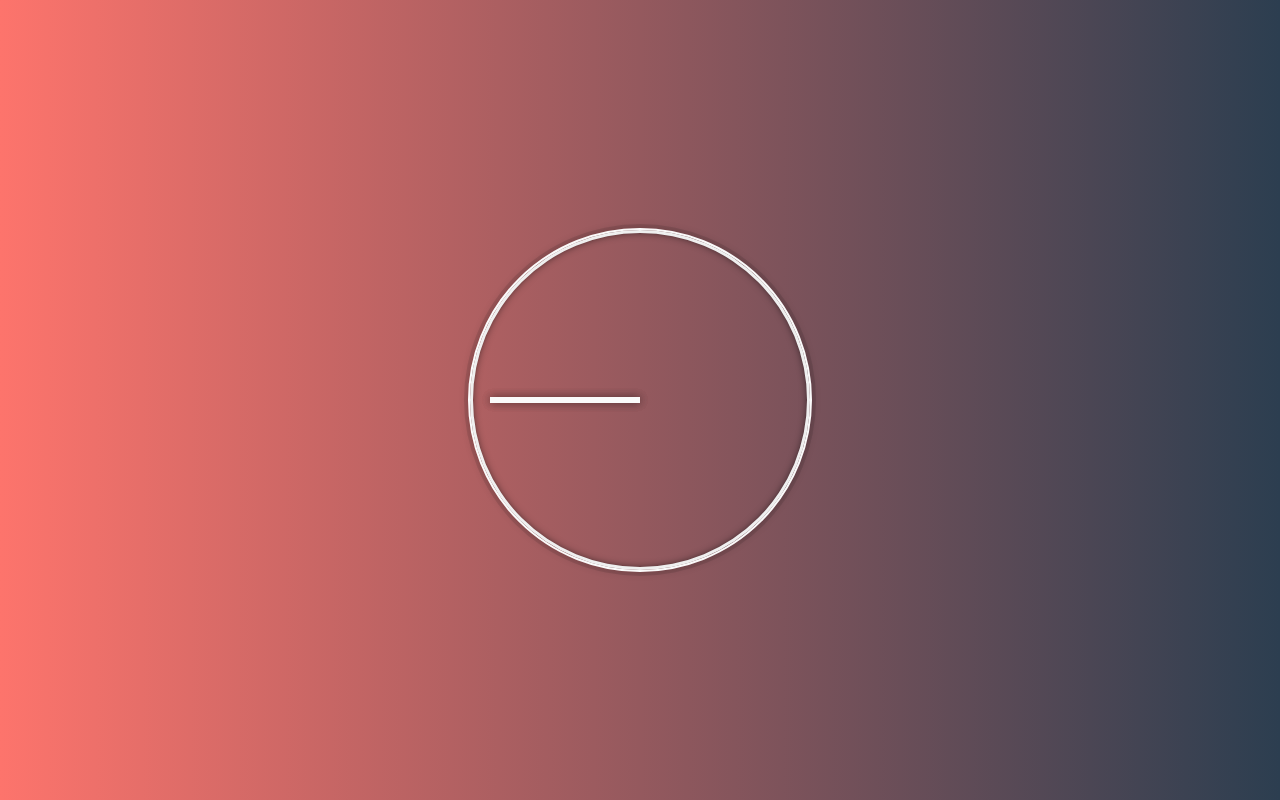
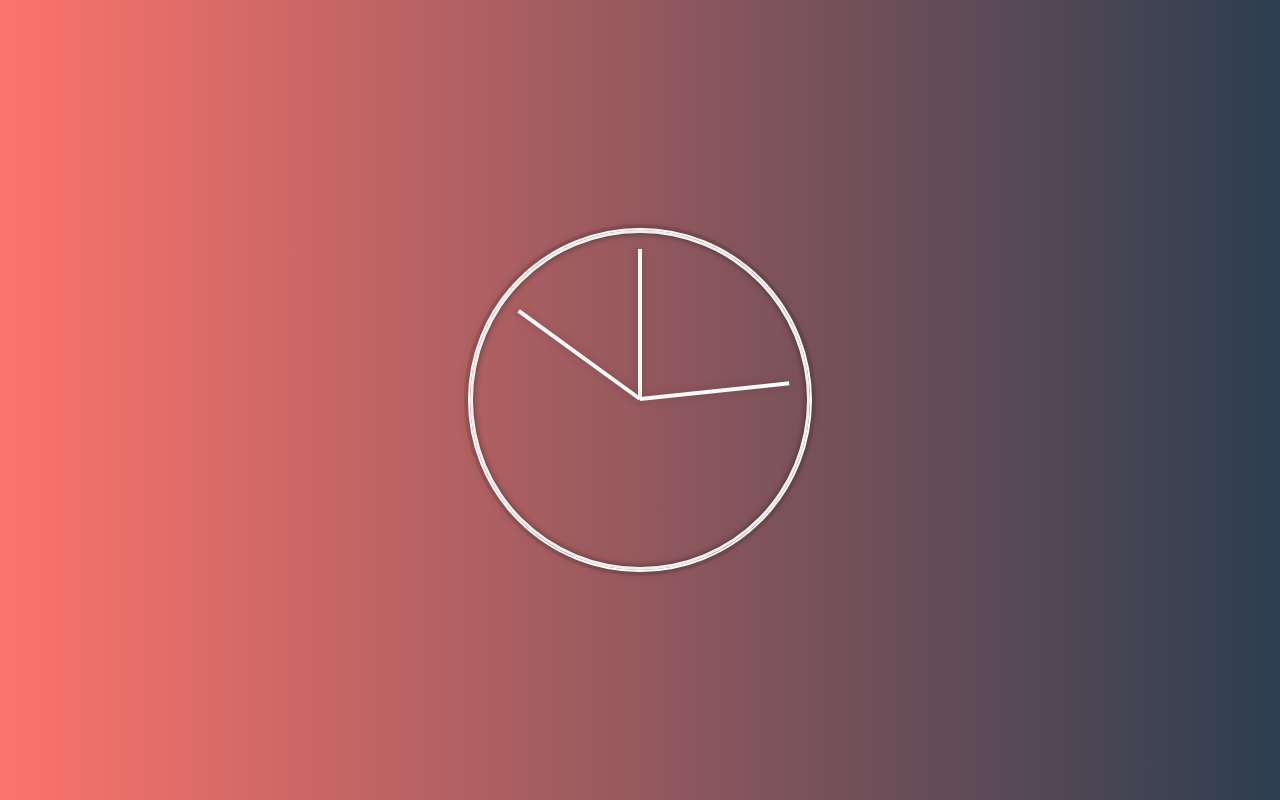
Before and after one commit to holdercp/wes-bos-js-30, a plain HTML site: page day-2-clock/index.html in a window 1280 px wide. Drawn offline with Linux system fonts and the light colour scheme.

Commit message:
Complete MVP

```diff
--- a/day-2-clock/css/style.css
+++ b/day-2-clock/css/style.css
@@ -42,7 +42,11 @@ body {
   position: absolute;
   top: 50%;
   width: 50%;
-  height: 6px;
+  height: 4px;
   background: #fafafa;
   box-shadow: 0 0 10px rgba(0, 0, 0, 0.2);
+  transition: all 0.05s;
+  transition-timing-function: cubic-bezier(0.33, 1.76, 0.33, 1.75);
+  transform: rotate(90deg);
+  transform-origin: 100%;
 }
--- a/day-2-clock/index.html
+++ b/day-2-clock/index.html
@@ -13,13 +13,13 @@
 <body>
   <div class="clock">
     <div class="clock__face">
-      <div class="clock__hand clock__hand--hour-hand"></div>
-      <div class="clock__hand clock__hand--min-hand"></div>
-      <div class="clock__hand clock__hand--second-hand"></div>
+      <div class="clock__hand clock__hand--hour"></div>
+      <div class="clock__hand clock__hand--min"></div>
+      <div class="clock__hand clock__hand--sec"></div>
     </div>
   </div>
 </body>
 
-<!-- <script src="js/main.js"></script> -->
+<script src="js/main.js"></script>
 
 </html>
--- /dev/null
+++ b/day-2-clock/js/main.js
@@ -0,0 +1,21 @@
+const hourHand = document.querySelector('.clock__hand--hour');
+const minHand = document.querySelector('.clock__hand--min');
+const secHand = document.querySelector('.clock__hand--sec');
+
+function rotateHands() {
+  const now = new Date();
+
+  const hour = now.getHours();
+  const hourDeg = ((hour / 12) * 360) + 90;
+  hourHand.style.transform = `rotate(${hourDeg}deg)`;
+
+  const min = now.getMinutes();
+  const minDeg = ((min / 60) * 360) + 90;
+  minHand.style.transform = `rotate(${minDeg}deg)`;
+
+  const sec = now.getSeconds();
+  const secDeg = ((sec / 60) * 360) + 90;
+  secHand.style.transform = `rotate(${secDeg}deg)`;
+}
+
+setInterval(rotateHands, 1000);
```
Also changed, not shown: day-2-clock/package-lock.json.
